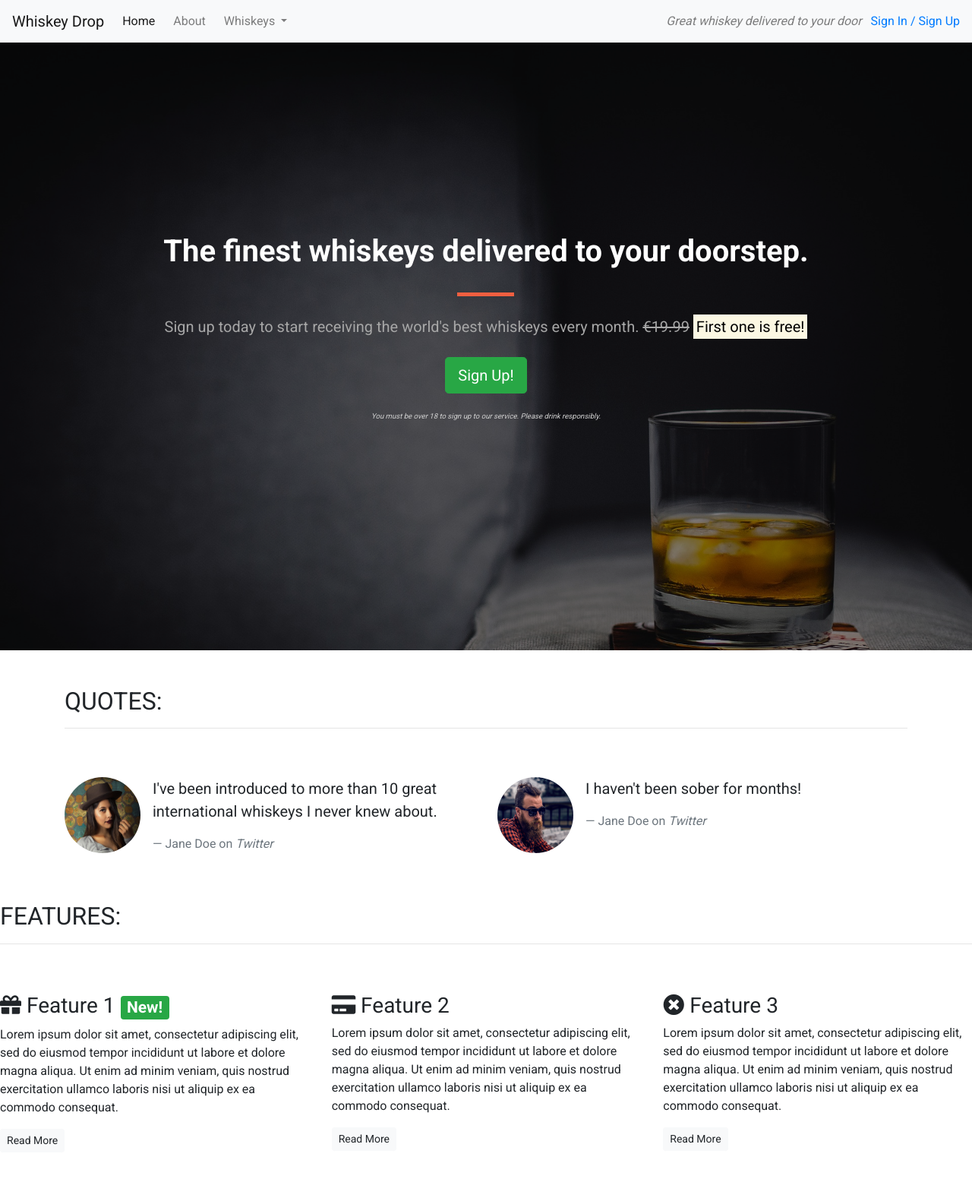
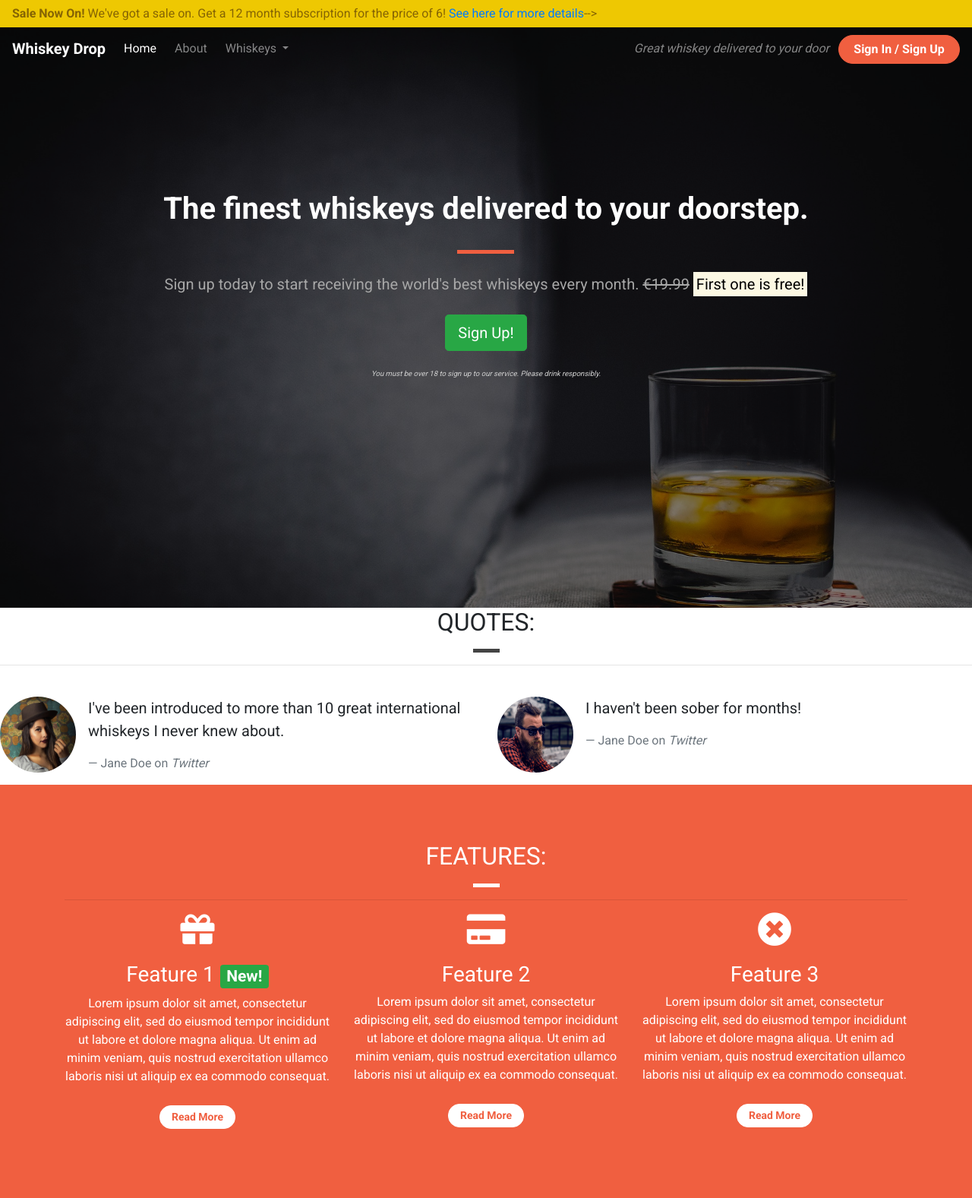
Before and after one commit to chardma3/bootstrap, a plain HTML site: page index.html in a window 1280 px wide. Shown: the whole page at 76% size. Before the commit the page ends 1533 px from the top, so only its background shows below. Drawn offline with nearby package versions, Linux system fonts and the light colour scheme.

Commit message:
final update

```diff
--- a/css/style.css
+++ b/css/style.css
@@ -4,7 +4,29 @@
 
 /* Containers */
 
-.alert-container {}
+.container-wrapper {
+
+}
+
+.container-wrapper--red {
+    background-color:#f05f40;
+    color:white;
+
+}
+
+.alert-container .col-12  {
+    padding-left:0;
+    padding-right: 0;
+}
+
+.site-wide-alert {
+    border-radius:0;
+    margin-bottom:0;
+    padding: 5px 15px;
+    background-color: #eec802;
+    border-color:  #eec802;
+
+}
 
 .callout-container {
     height: 100vh;
@@ -35,6 +57,21 @@
 
 .features-container {}
 
+/* Page Headers */
+.page-header {
+    margin-bottom:0;
+    border-bottom:0;
+    text-align:center;
+}
+
+.page-header h2 {
+    margin-top:0;
+}
+
+.quotes .page-header {
+    margin-bottom:25px;
+}
+
 /* Block dividers */
 
 .block-divider {
@@ -50,6 +87,49 @@
 
 .block-divider--short {
     width: 35px;
+}
+
+.block-divider--white {
+    background-color:white;
+}
+
+/* Content Containers */
+
+.content-container {
+    padding-top:75px;
+    padding-bottom:75px;
+
+}
+
+
+/* Navbar */
+
+.navalert-container {
+    position:absolute;
+    top:0;
+    left:0;
+    padding-left: 0;
+    padding-right: 0;
+    z-index:1;
+}
+
+.navbar {
+    margin-bottom:0;
+    border:0;
+    width:100%;
+    background-color: rgba (0,0,0,0.25);
+}
+
+.navbar .navbar-toggler {
+    border:0;
+}
+
+.navbar-brand {
+    font-weight: bold;
+}
+
+.navbar .navbar-nav a{
+font-width:bold;
 }
 
 /* Jumbotron */
@@ -98,3 +178,26 @@
     border-color: #df4929;
     color: white;
 }
+
+.feature {
+    text-align:center;
+    margin-bottom; 40px;
+}
+
+.feature i {
+    margin-bottom: 20px;
+    font-size: 45px;
+    line-height:45px;
+}
+
+.feature .btn {
+    background-color:white;
+    border-color:white;
+    border-radius:15px;
+    min-width: 100px;
+    font-weight: bold;
+    margin-top:10px;
+    color:#f05f40;
+}
+
+hooray
--- a/index.html
+++ b/index.html
@@ -13,7 +13,17 @@
 
 <body>
     <!--Nav-->
-    <nav class="navbar navbar-light navbar-expand-sm bg-light">
+    <div class="container-fluid navalert-container">
+    <div class="container-fluid alert-container">
+        <div class="row d-none d-sm-block">
+            <div class="col-12">
+               <div class="site-wide-alert alert alert-warning">
+                   <strong>Sale Now On!</strong> We've got a sale on. Get a 12 month subscription for the price of 6! <a href="">See here for more details</a>-->
+               </div>
+          </div>
+     </div>
+    </div>
+    <nav class="navbar navbar-dark navbar-expand-sm">
         <a href="/" class="navbar-brand">
                     Whiskey Drop</a>
 
@@ -41,19 +51,12 @@
         </div>
         <div class="d-none d-md-block">
             <p class="navbar-text my-auto mr-2"><i>Great whiskey delivered to your door</i></p>
-            <a href="/login">Sign In / Sign Up</a>
+            <a href="/login" class="btn btn--cta btn--red">Sign In / Sign Up</a>
         </div>
         <!--</div>-->
     </nav>
-    <!--<div class="container alert-container">-->
-    <!--    <div class="row d-none d-sm-block">-->
-    <!--        <div class="col-12">-->
-    <!--            <div class="alert alert-warning">-->
-    <!--                <strong>Sale Now On!</strong> We've got a sale on. Get a 12 month subscription for the price of 6! <a href="">See here for more details</a>-->
-    <!--            </div>-->
-    <!--        </div>-->
-    <!--    </div>-->
-    <!--</div>-->
+    </div>
+
     <div class="container-fluid callout-container">
         <!-- Callout -->
         <div class="opaque-overlay">&nbsp;</div>
@@ -75,11 +78,13 @@
     <!-- /.callout -->
 
     <!-- Quotes -->
+    <div class="container-wrapper>
     <div class="container quotes-container">
         <section class="quotes">
             <div class="row">
-                <div class="col-12 my-5">
+                <div class="col-12 page-header">
                     <h2 class="text-uppercase">Quotes:</h2>
+                    <hr class="block-divider block-divider--short">
                     <hr />
                 </div>
             </div>
@@ -113,41 +118,46 @@
             </div>
         </section>
     </div>
+    </div>
     <!-- /.quotes -->
 
+
     <!-- Features -->
-    <div class="features-container">
+    <div class="container-wrapper container-wrapper--red"">
+    <div class="container features-container content-container">
         <section class="features">
             <div class="row">
-                <div class="col-12 my-5">
+                <div class="col-12 page-header">
                     <h2 class="text-uppercase">Features:</h2>
+                    <hr class="block-divider block-divider--short block-divider--white">
                     <hr />
                 </div>
             </div>
             <div class="row">
                 <div class="col-12 col-md-6 col-lg-4">
                     <div class="feature">
-                        <h3><i class="fas fa-gift d-none d-sm-inline"></i> Feature 1 <span class="badge badge-success">New!</span></h3>
+                        <h3><i class="fas fa-gift d-none d-sm-block"></i> Feature 1 <span class="badge badge-success">New!</span></h3>
                         <p>Lorem ipsum dolor sit amet, consectetur adipiscing elit, sed do eiusmod tempor incididunt ut labore et dolore magna aliqua. Ut enim ad minim veniam, quis nostrud exercitation ullamco laboris nisi ut aliquip ex ea commodo consequat.</p>
                         <p><a class="btn btn-sm btn-light" href="">Read More</a></p>
                     </div>
                 </div>
                 <div class="col-12 col-md-6 col-lg-4">
                     <div class="feature">
-                        <h3><i class="fas fa-credit-card d-none d-sm-inline"></i> Feature 2</h3>
+                        <h3><i class="fas fa-credit-card d-none d-sm-block"></i> Feature 2</h3>
                         <p>Lorem ipsum dolor sit amet, consectetur adipiscing elit, sed do eiusmod tempor incididunt ut labore et dolore magna aliqua. Ut enim ad minim veniam, quis nostrud exercitation ullamco laboris nisi ut aliquip ex ea commodo consequat.</p>
                         <p><a class="btn btn-sm btn-light" href="">Read More</a></p>
                     </div>
                 </div>
                 <div class="col-12 d-md-none d-lg-block col-lg-4">
                     <div class="feature">
-                        <h3><i class="fas fa-times-circle d-none d-sm-inline"></i> Feature 3</h3>
+                        <h3><i class="fas fa-times-circle d-none d-sm-block"></i> Feature 3</h3>
                         <p>Lorem ipsum dolor sit amet, consectetur adipiscing elit, sed do eiusmod tempor incididunt ut labore et dolore magna aliqua. Ut enim ad minim veniam, quis nostrud exercitation ullamco laboris nisi ut aliquip ex ea commodo consequat.</p>
                         <p><a class="btn btn-sm btn-light" href="">Read More</a></p>
                     </div>
                 </div>
             </div>
         </section>
+    </div>
     </div>
     <!-- /.features -->
 
```
